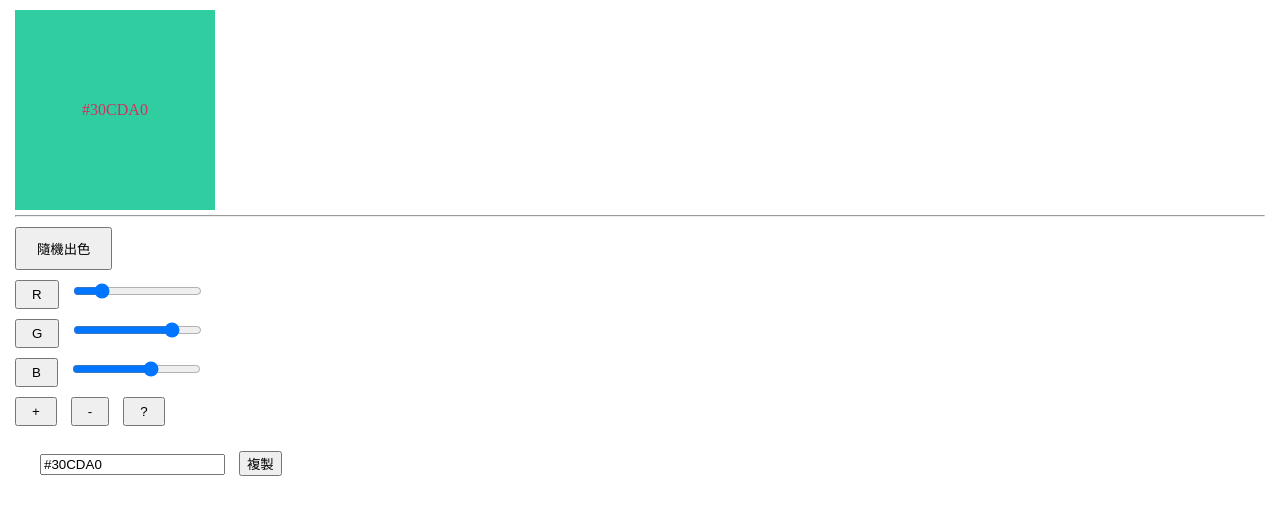
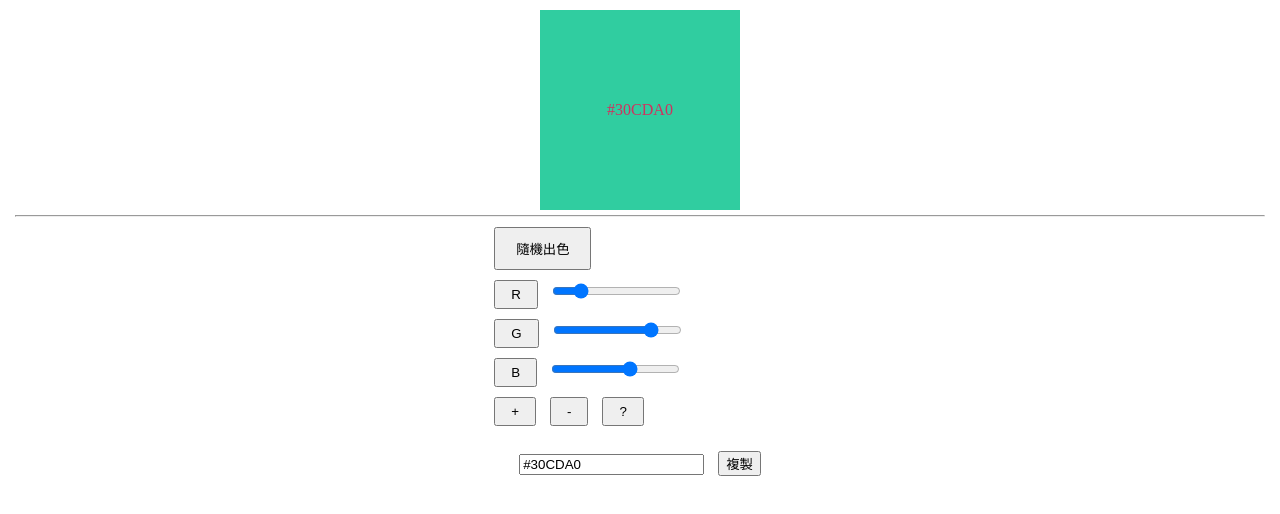
Before and after one commit to jimmyyen67/randomcolor, a plain HTML site: page index.html in a window 1280 px wide. Drawn offline with Linux system fonts and the light colour scheme.

Commit message:
小調整

```diff
--- a/index.html
+++ b/index.html
@@ -13,10 +13,11 @@
 </head>
 
 <body>
-    <div id="targetarea" style="width: 200px; height: 200px;display:flex;justify-content:center;align-items: center;">
+    <div id="targetarea"
+        style="width: 200px; height: 200px;display:flex;justify-content:center;align-items: center;margin:auto">
         <span id="colornumber" style="color:black"></span></div>
     <hr>
-
+    <div style="width:fit-content;margin:auto">
         <input type="button" style="padding:10px 20px" value="隨機出色" onclick="makeitrandom()"><br>
         <input type="button" style="padding:5px 15px;" id="red" value="R" onclick="red()">
         <input id="rangeRed" type="range" min="0" max="255"><br>
@@ -34,8 +35,7 @@
             <input type="text" value="" id="thergb">
             <button onclick="copyit()">複製</button>
         </div>
-
-
+    </div>
 
 
 
```
Lines whose indentation alone changed are shown as unchanged.
